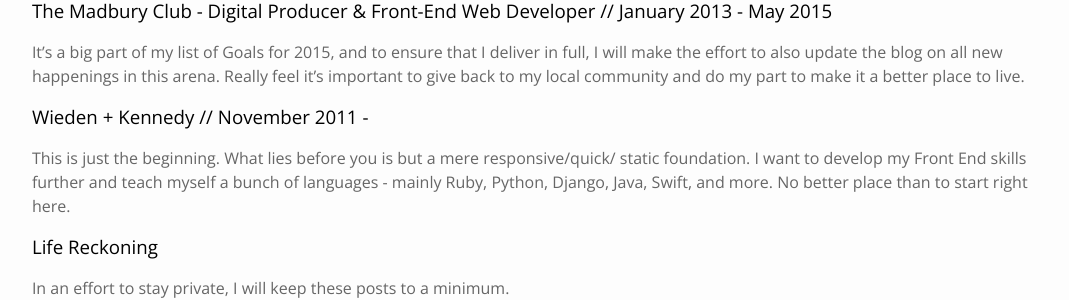
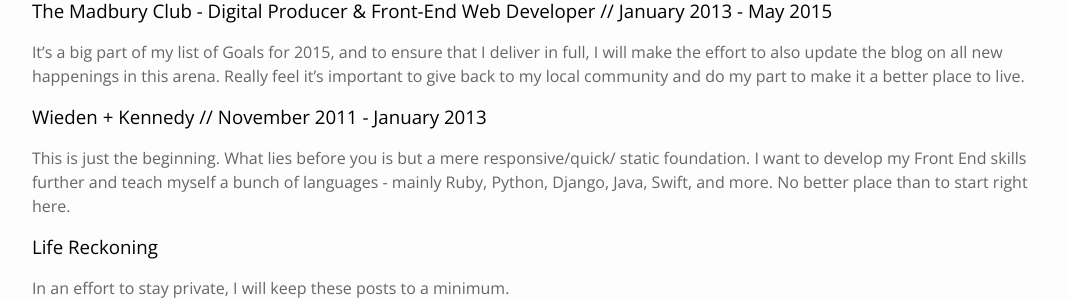
Before and after one commit to PHironaka/p-hironaka, a Jekyll site: the page built from resume.markdown, in a window 1280 px wide. Shown: the part 269-569 px from the top of the page, without its empty margins (105-1174 px from the left). Built offline with Jekyll 4.4.1, drawn with Linux system fonts in a browser that asks for light colours.

Commit message:
Updated Resume

```diff
--- a/resume.markdown
+++ b/resume.markdown
@@ -13,7 +13,7 @@
 It's a big part of my list of Goals for 2015, and to ensure that I deliver in full, I will make the effort to also update the blog on all new happenings in this arena. Really feel it's important to give back to my local community and do my part to make it a better place to live.
 
 
-### Wieden + Kennedy // November 2011 -
+### Wieden + Kennedy // November 2011 - January 2013
 
 This is just the beginning. What lies before you is but a mere responsive/quick/ static foundation. I want to develop my Front End skills further and teach myself a bunch of languages - mainly Ruby, Python, Django, Java, Swift, and more. No better place than to start right here.
 
```
